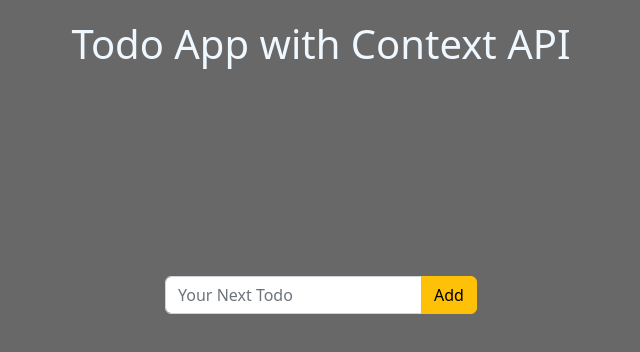
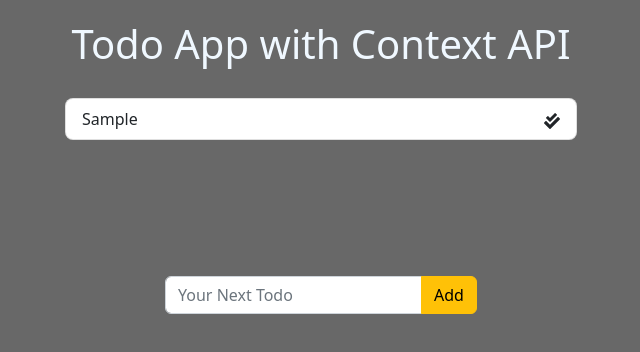
Before and after one commit to rajratan41/LCO-React, a React (Create React App) app in the folder six-context-reducer-todo/: page / in a window 1280 px wide. Both pictures are taken after typing "Sample" into the empty fields and a click on the button "Add". Shown: the top 352 px of the page, without its empty margins (319-959 px from the left). Built offline with nearby package versions, Linux system fonts and the light colour scheme.

Commit message:
Final App Displaying Data

```diff
--- a/six-context-reducer-todo/src/App.js
+++ b/six-context-reducer-todo/src/App.js
@@ -6,6 +6,7 @@
 import { TodoContext } from "./context/TodoContext";
 import todoReducer from "./context/reducer";
 import TodoForm from "./Components/TodoForm";
+import Todos from "./Components/Todos";
 
 const App = () => {
   const [todos, dispatch] = useReducer(todoReducer, []);
@@ -14,6 +15,7 @@
     <TodoContext.Provider value={{ todos, dispatch }}>
       <Container fluid>
         <h1>Todo App with Context API</h1>
+        <Todos />
         <TodoForm />
       </Container>
     </TodoContext.Provider>
--- /dev/null
+++ b/six-context-reducer-todo/src/Components/Todos.js
@@ -0,0 +1,32 @@
+import React, { useContext } from "react";
+import { ListGroup, ListGroupItem } from "reactstrap";
+import { FaCheckDouble } from "react-icons/fa";
+import { TodoContext } from "../context/TodoContext";
+import { REMOVE_TODO } from "../context/action.types";
+
+const Todos = () => {
+  const { todos, dispatch } = useContext(TodoContext);
+
+  return (
+    <ListGroup className="mt-5 mb-2 items">
+      {todos.map((todo) => (
+        <ListGroupItem key={todo.id}>
+          {todo.todoString}
+          <span
+            className="delete"
+            onClick={() => {
+              dispatch({
+                type: REMOVE_TODO,
+                payload: todo.id,
+              });
+            }}
+          >
+            <FaCheckDouble />
+          </span>
+        </ListGroupItem>
+      ))}
+    </ListGroup>
+  );
+};
+
+export default Todos;
```
